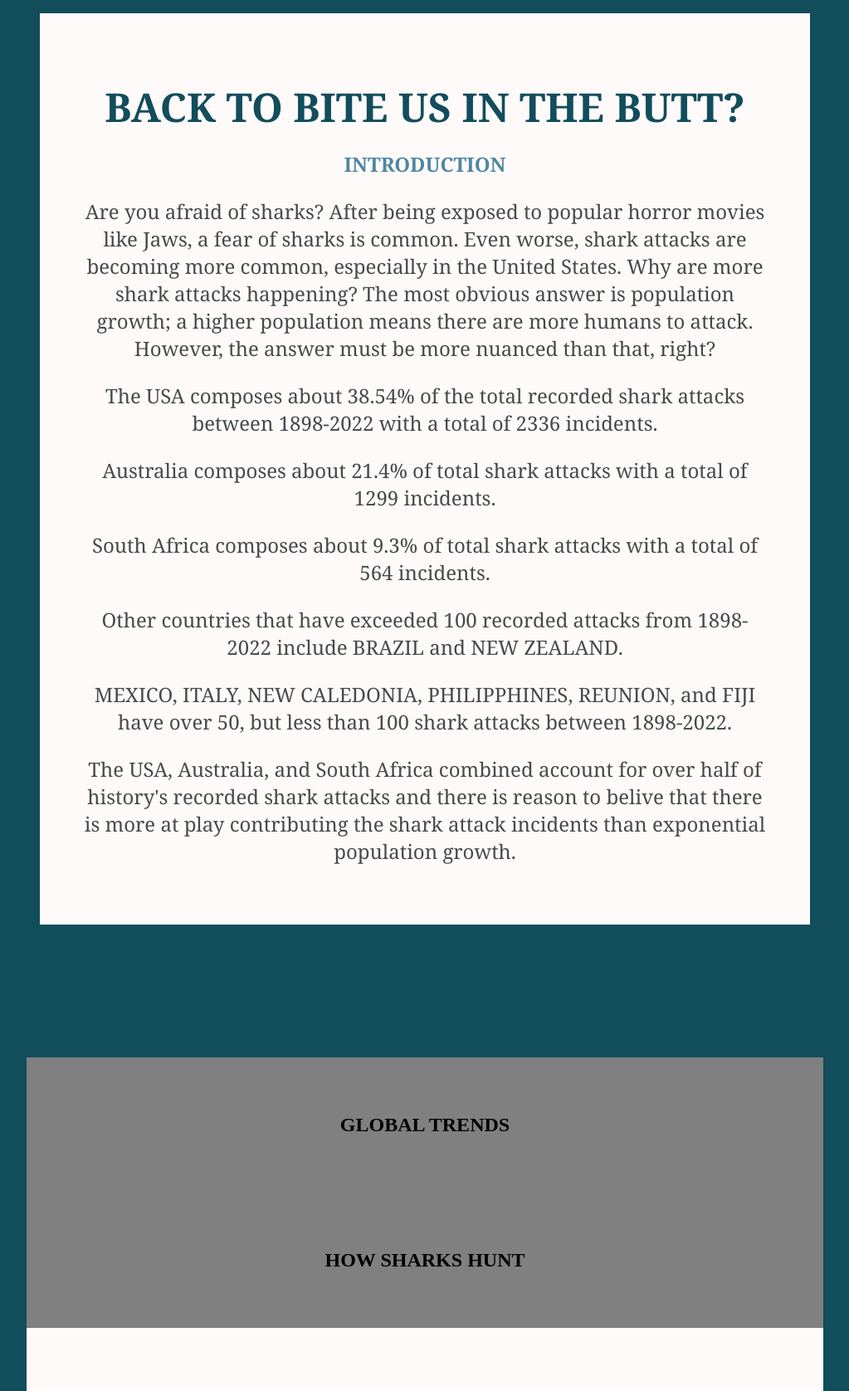
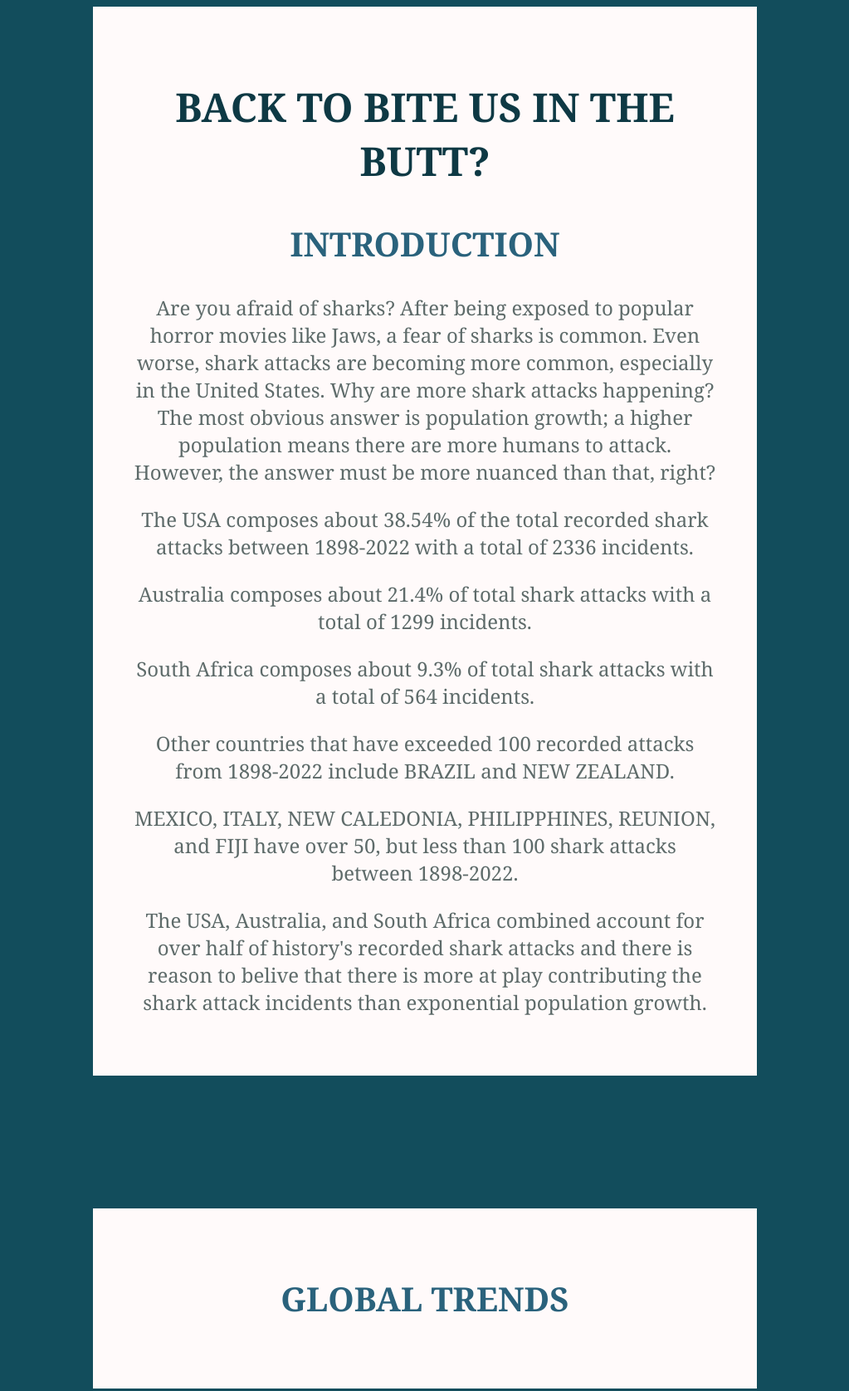
Before and after one commit to jaydenskula/jaydenskula.github.io, a plain HTML site: page website.html in a window 1280 px wide. Shown: the top 1676 px of the page at 83% size, without its empty margins (128-1151 px from the left). Drawn offline with nearby package versions, Linux system fonts and the light colour scheme; a script that the page names is missing.

Commit message:
Update websitedesign.css

```diff
--- a/websitedesign.css
+++ b/websitedesign.css
@@ -2,12 +2,11 @@
     background-color: rgb(18, 77, 92);
     align-items: center;
     text-align: center;
-    margin-left: 10rem;
-    margin-right: 10rem;
+    margin-left: 15rem;
+    margin-right: 15rem;
   }
 
   #intro {
-    margin: 1rem;
     text-align: center;
     margin-bottom: 10rem;
     background-color: snow;
@@ -16,14 +15,13 @@
 
   .intro__hed {
     font-family: Georgia;
-    color:rgb(18, 77, 92);
+    color:rgb(14, 57, 68);
     font-size: 3em;
-    margin: 2rem auto 0.5rem auto;
   }
 
   .intro__sub {
     font-family: Georgia;
-    color: rgb(78, 135, 161);
+    color: rgb(42, 98, 124);
   }
 
   #sideScrolly {
@@ -33,6 +31,7 @@
     display: flex;
     background-color: snow;
     padding: 3rem;
+    margin-bottom: 5rem;
   }
 
   #sideScrolly > * {
@@ -43,8 +42,11 @@
 
   #overlayScrolly{
     position: relative;
-    background-color: grey;
+    background-color: snow;
     padding: 3rem;
+    margin-bottom: 5rem;
+    text-align: center;
+    align-items: center;
   }
 
   article {
@@ -53,16 +55,22 @@
     max-width: 40rem;
   }
 
+  h2 {
+    font-family: Georgia;
+    color: rgb(42, 98, 124);
+    font-size: 40px;
+  }
+
   p {
     font-family: Georgia;
-    color:rgb(70, 74, 75);
+    color: rgb(94, 107, 106);
     font-size: 24px;
   }
 
   .pH_Scale {
     position: -webkit-sticky;
     position: sticky;
-    width: 100%;
+    width: 5rem;
     padding: 3rem;
     margin-top: 3rem;
     background-color: #178665;
@@ -80,6 +88,20 @@
     padding: 3rem;
     margin-top: 3rem;
     background-color: #4b3030;
+    top: 0;
+    height: 10rem;
+    display: flex;
+    align-items: center;
+    justify-content: center;
+  }
+
+  .FLORIDA_map {
+    position: -webkit-sticky;
+    position: sticky;
+    width: 100%;
+    padding: 3rem;
+    margin-top: 3rem;
+    background-color: #8f2d87;
     top: 0;
     height: 10rem;
     display: flex;
@@ -111,7 +133,6 @@
     z-index: 0;
     top: 0;
     height: 10rem;
-    /* Center everything inside */
     display: flex;
     align-items: center;
     justify-content: center;
```
